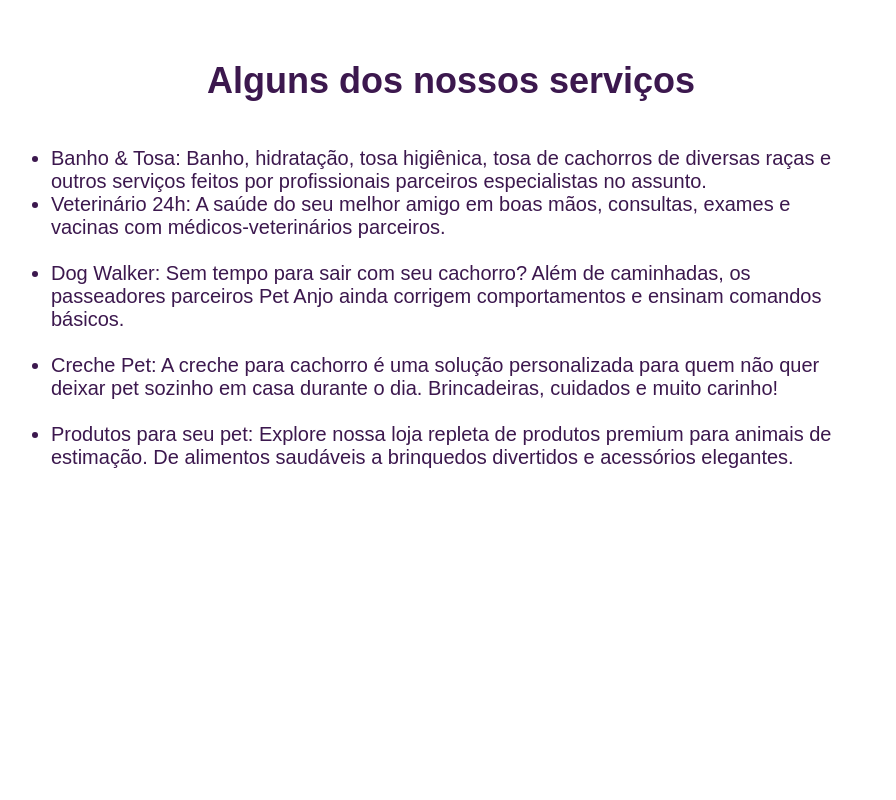
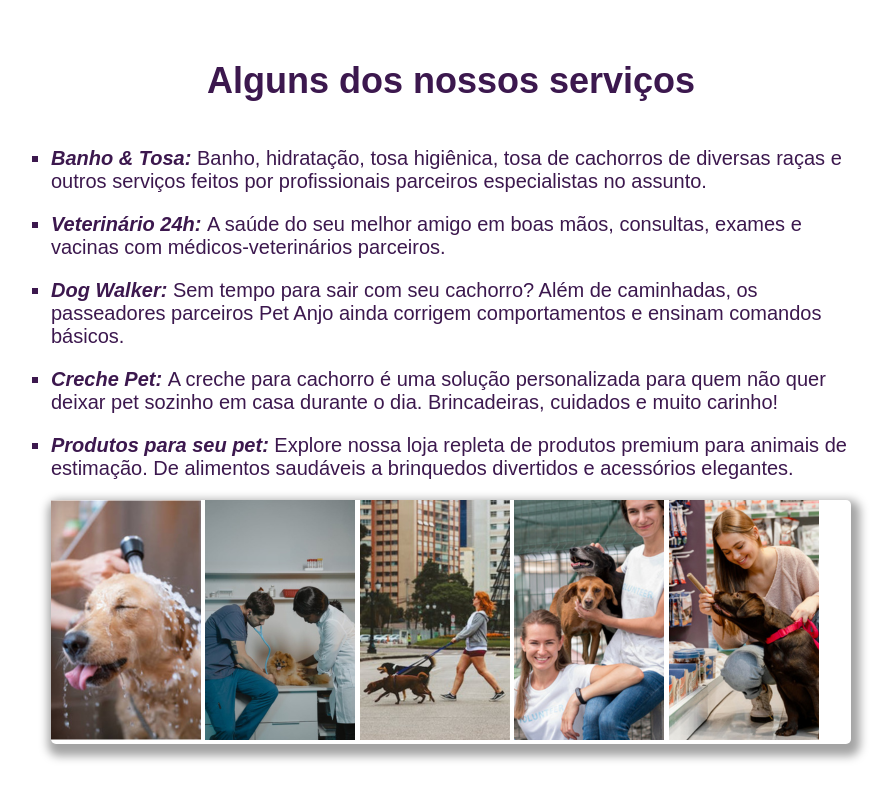
Before and after one commit to LeOzInNDF/pet-shop, a plain HTML site: page index.html in a window 1280 px wide. Shown: the part 734-1534 px from the top of the page, without its empty margins (189-1085 px from the left). Before the commit the page ends 1366 px from the top, so only its background shows below. Drawn offline with Linux system fonts and the light colour scheme.

Commit message:
🎨 code-update 🎨

```diff
--- a/index.html
+++ b/index.html
@@ -8,7 +8,6 @@
 </head>
 <body>
   <div class="secao-banner">
-
   <div class="container-logo">
     <p class="paragrafo-logo"><img src="./assets/patas.png">Pet Boutique</p>
     <p class="paragrafo-slogan">Estilo e Elegância para Cães e Gatos</p>
@@ -23,20 +22,26 @@
 <div class="secao-servicos">
   <h3>Alguns dos nossos serviços</h3>
   <div class="container-servicos-lista">
-    <ul>
-        <li>Banho & Tosa: Banho, hidratação, tosa higiênica, tosa de cachorros de diversas raças e outros serviços feitos por profissionais parceiros especialistas no assunto.</li>
+    <ul >
+        <li><span>Banho & Tosa: </span>Banho, hidratação, tosa higiênica, tosa de cachorros de diversas raças e outros serviços feitos por profissionais parceiros especialistas no assunto.</li>
 
-        <li>Veterinário 24h: A saúde do seu melhor amigo em boas mãos, consultas, exames e vacinas com médicos-veterinários parceiros.</li><br>
+        <li><span>Veterinário 24h: </span>A saúde do seu melhor amigo em boas mãos, consultas, exames e vacinas com médicos-veterinários parceiros.</li>
 
-          <li>Dog Walker: Sem tempo para sair com seu cachorro? Além de caminhadas, os passeadores parceiros Pet Anjo ainda corrigem comportamentos e ensinam comandos básicos.</li><br>
+          <li><span>Dog Walker:</span> Sem tempo para sair com seu cachorro? Além de caminhadas, os passeadores parceiros Pet Anjo ainda corrigem comportamentos e ensinam comandos básicos.</li>
 
-            <li>Creche Pet: A creche para cachorro é uma solução personalizada para quem não quer deixar pet sozinho em casa durante o dia. Brincadeiras, cuidados e muito carinho!</li><br>
-              <li>Produtos para seu pet: Explore nossa loja repleta de produtos premium para animais de estimação. De alimentos saudáveis a brinquedos divertidos e acessórios elegantes.</li><br>
+            <li><span>Creche Pet: </span>A creche para cachorro é uma solução personalizada para quem não quer deixar pet sozinho em casa durante o dia. Brincadeiras, cuidados e muito carinho!</li>
+              <li><span>Produtos para seu pet:</span> Explore nossa loja repleta de produtos premium para animais de estimação. De alimentos saudáveis a brinquedos divertidos e acessórios elegantes.</li>
     </ul>
-
   </div>
   <div class="container-servicos-imagens">
+    <div class="container-imagens">
+      <img src="./assets/banho.png" alt="Banho e Tosa">
+      <img src="./assets/veterinario.png" alt="Veterinário 24h">
+      <img src="./assets/dog-walker.png" alt="Dog Walker">
+      <img src="./assets/creche.png" alt="Creche Pet">
+      <img src="./assets/loja.png" alt="Produtos para seu Pet">
 
+    </div>
 
   </div>
 
--- a/style/style.css
+++ b/style/style.css
@@ -92,7 +92,29 @@ h1 {
   max-width: 800px;
   margin: 0 auto 50px;
   color: #3c184e;
-  list-style:square;
   font-size: 20px;
   margin-bottom: 20px;
 }
+
+li {
+  font-size: 20px;
+  margin-bottom: 20px;
+  list-style:square;
+}
+
+span {
+  font-weight: 700;
+  font-style: italic;
+}
+
+.container-servicos-imagens {
+  max-width: 800px;
+  margin: 0 auto;
+  margin-left: auto;
+  margin-right: auto;
+}
+
+.container-imagens {
+  border-radius: 5px;
+  box-shadow: 3px 6px 10px 6px #0000005c;
+}
```
